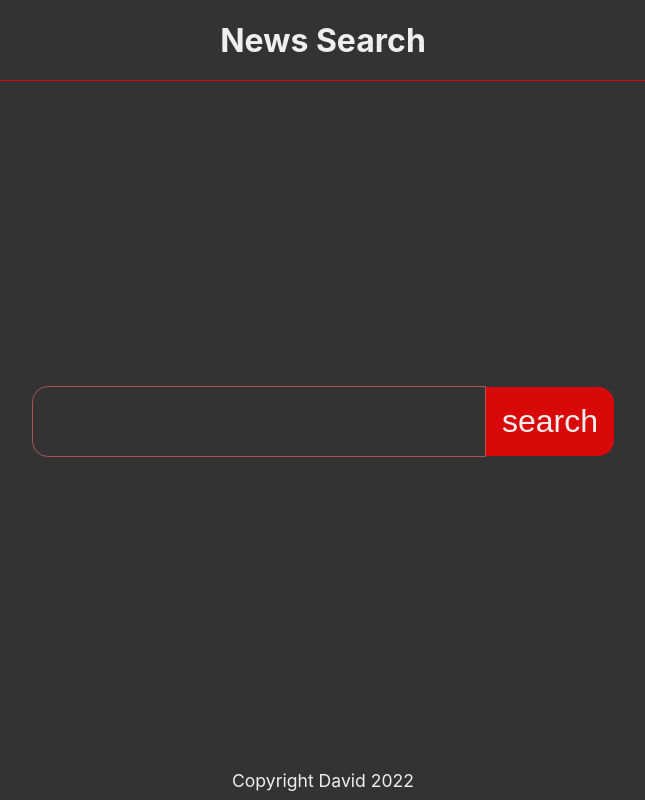
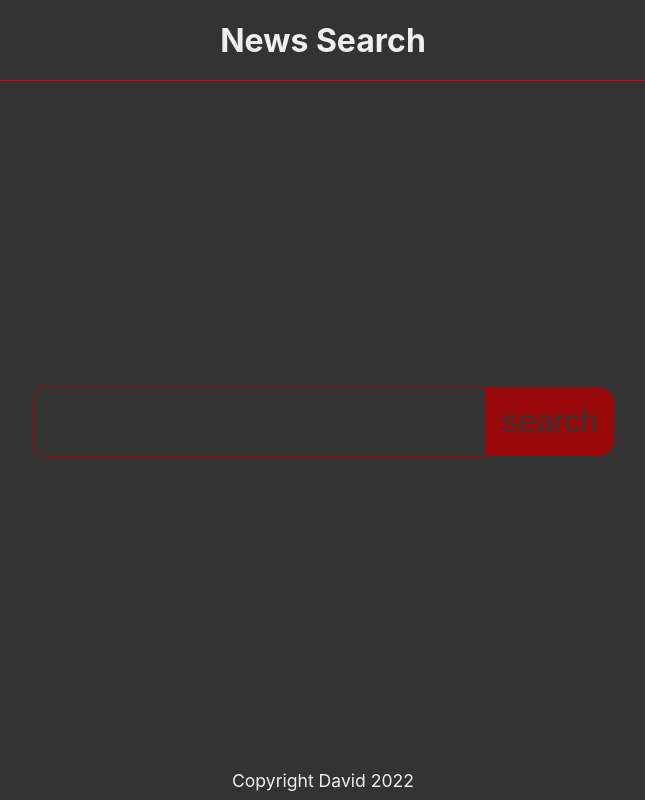
Before and after one commit to bonnce/tpinfo, a React (Create React App) app: page / in a window 1280 px wide. Shown: the whole page, without its empty margins (317-962 px from the left). Built offline with nearby package versions, Linux system fonts and the light colour scheme.

Commit message:
validation

```diff
--- a/src/assets/style/App.css
+++ b/src/assets/style/App.css
@@ -205,6 +205,12 @@ input.input-pag:active{
   color: var(--red);
 }
 
+.input-search[type=submit]:disabled{
+  background-color: var(--dark-red);
+  color: var(--dark);
+  cursor: auto;
+}
+
 .footer{
   font-size: 1.1em;
   padding: .5em;
--- a/src/assets/style/index.css
+++ b/src/assets/style/index.css
@@ -1,7 +1,7 @@
 *{
   margin:0;
   padding:0;
-  --dark-red:#a55;
+  --dark-red:#990909;
   --red:#d90909;
   --dark:#333;
   --light:#efefef;
--- a/src/components/inputButton.jsx
+++ b/src/components/inputButton.jsx
@@ -1,8 +1,5 @@
-const InputButton = ()=>{
-    const handleClick = ()=>{
+const InputButton = ({disabled})=>
+<input type="submit" className="input-search" value='search' disabled={disabled} />
 
-    }
-    return <input type="submit" className="input-search" value='search' onClick={handleClick} />
-}
 
 export default InputButton
--- a/src/components/searchForm.jsx
+++ b/src/components/searchForm.jsx
@@ -2,11 +2,15 @@ import InputText from "./inputText"
 import InputButton from "./inputButton"
 import { useState } from "react"
 import getNews from "utils/apiRequests"
+import { minLength } from "utils/validation"
 
 const SearchForm = ({onSubmit, onLoading})=>{
     const [inputSearch, setInputSearch] = useState('')
+    const [disabledSubmit, setDisSubmit] = useState(true)
     const handleSearch = (value) =>{
         setInputSearch(value)
+        const valid = minLength(value,3)
+        setDisSubmit(!valid)
     }
 
     const handleSubmit = async (e)=>{
@@ -24,7 +28,7 @@ const SearchForm = ({onSubmit, onLoading})=>{
     }
     return <form onSubmit={handleSubmit} className='container md'>
         <InputText onChange={handleSearch} />
-        <InputButton />
+        <InputButton disabled={disabledSubmit} />
     </form>
 }
 
--- a/src/utils/validation.js
+++ b/src/utils/validation.js
@@ -1,7 +1,7 @@
-const validate = ()=>{
-
+const minLength = (str, length)=>{
+    return str.length >= length
 }
 
 export {
-    validate
+    minLength
 }
```
